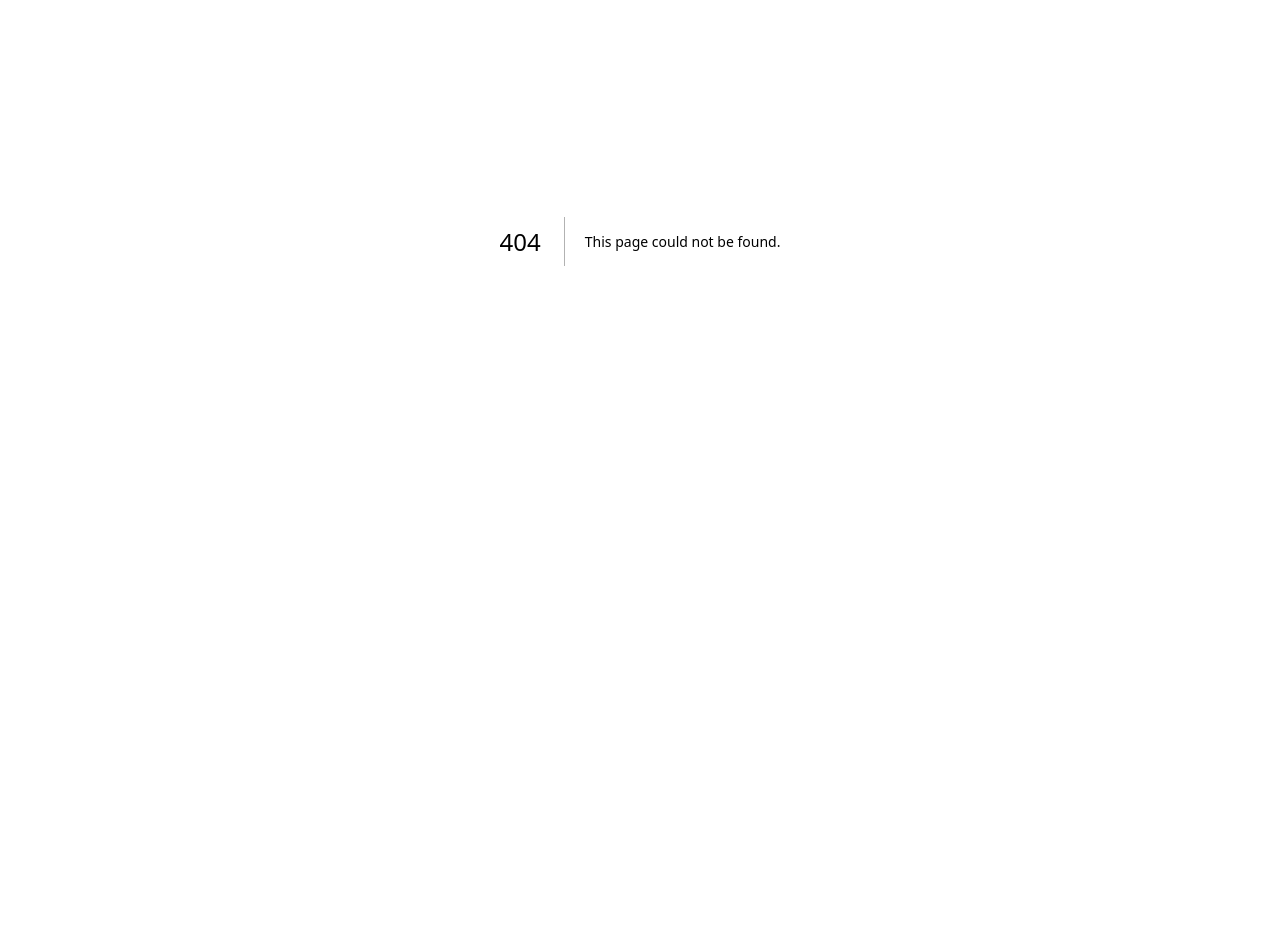
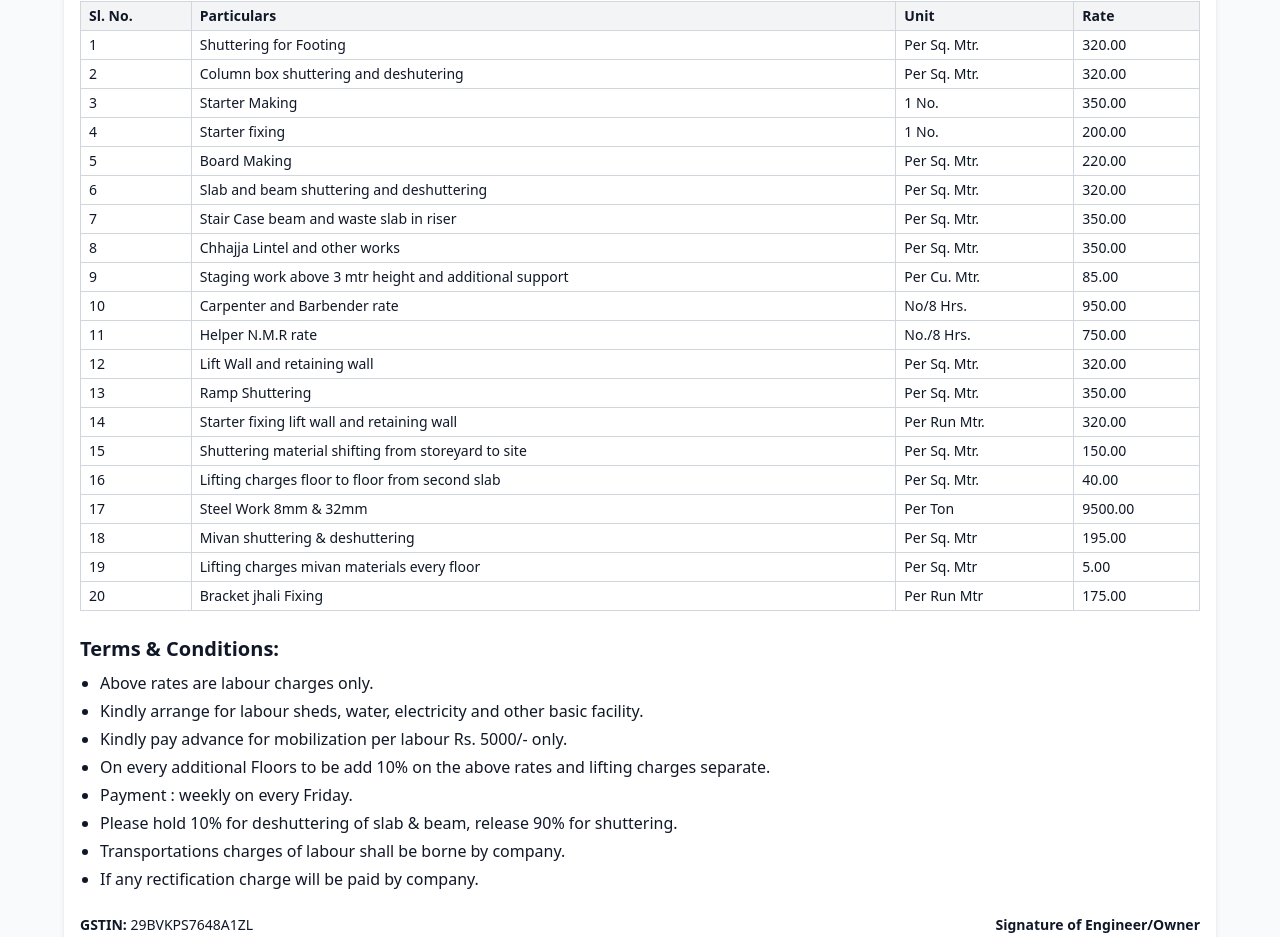
Before and after one commit to smartcraze/surajenterprises.work, a Next.js app: page /get-quote in a window 1280 px wide. Before the commit this address had no page. Shown: the part 159-1096 px from the top of the page. Before the commit the page ends 800 px from the top, so only its background shows below. Built offline with nearby package versions, Linux system fonts and the light colour scheme.

Commit message:
add quation

```diff
--- /dev/null
+++ b/app/get-quote/page.tsx
@@ -0,0 +1,89 @@
+import React from 'react';
+
+const quotationData = [
+    { id: 1, item: 'Shuttering for Footing', unit: 'Per Sq. Mtr.', rate: '320.00' },
+    { id: 2, item: 'Column box shuttering and deshutering', unit: 'Per Sq. Mtr.', rate: '320.00' },
+    { id: 3, item: 'Starter Making', unit: '1 No.', rate: '350.00' },
+    { id: 4, item: 'Starter fixing', unit: '1 No.', rate: '200.00' },
+    { id: 5, item: 'Board Making', unit: 'Per Sq. Mtr.', rate: '220.00' },
+    { id: 6, item: 'Slab and beam shuttering and deshuttering', unit: 'Per Sq. Mtr.', rate: '320.00' },
+    { id: 7, item: 'Stair Case beam and waste slab in riser', unit: 'Per Sq. Mtr.', rate: '350.00' },
+    { id: 8, item: 'Chhajja Lintel and other works', unit: 'Per Sq. Mtr.', rate: '350.00' },
+    { id: 9, item: 'Staging work above 3 mtr height and additional support', unit: 'Per Cu. Mtr.', rate: '85.00' },
+    { id: 10, item: 'Carpenter and Barbender rate', unit: 'No/8 Hrs.', rate: '950.00' },
+    { id: 11, item: 'Helper N.M.R rate', unit: 'No./8 Hrs.', rate: '750.00' },
+    { id: 12, item: 'Lift Wall and retaining wall', unit: 'Per Sq. Mtr.', rate: '320.00' },
+    { id: 13, item: 'Ramp Shuttering', unit: 'Per Sq. Mtr.', rate: '350.00' },
+    { id: 14, item: 'Starter fixing lift wall and retaining wall', unit: 'Per Run Mtr.', rate: '320.00' },
+    { id: 15, item: 'Shuttering material shifting from storeyard to site', unit: 'Per Sq. Mtr.', rate: '150.00' },
+    { id: 16, item: 'Lifting charges floor to floor from second slab', unit: 'Per Sq. Mtr.', rate: '40.00' },
+    { id: 17, item: 'Steel Work 8mm & 32mm', unit: 'Per Ton', rate: '9500.00' },
+    { id: 18, item: 'Mivan shuttering & deshuttering', unit: 'Per Sq. Mtr', rate: '195.00' },
+    { id: 19, item: 'Lifting charges mivan materials every floor', unit: 'Per Sq. Mtr', rate: '5.00' },
+    { id: 20, item: 'Bracket jhali Fixing', unit: 'Per Run Mtr', rate: '175.00' },
+];
+
+const terms = [
+    'Above rates are labour charges only.',
+    'Kindly arrange for labour sheds, water, electricity and other basic facility.',
+    'Kindly pay advance for mobilization per labour Rs. 5000/- only.',
+    'On every additional Floors to be add 10% on the above rates and lifting charges separate.',
+    'Payment : weekly on every Friday.',
+    'Please hold 10% for deshuttering of slab & beam, release 90% for shuttering.',
+    'Transportations charges of labour shall be borne by company.',
+    'If any rectification charge will be paid by company.',
+];
+
+export function QuotationCard() {
+    return (
+        <div className="max-w-6xl mx-auto p-4 bg-white dark:bg-gray-800 shadow-md rounded-lg mt-24 dark:shadow-gray-700">
+            <h1 className="text-2xl font-bold mb-4 text-center text-gray-900 dark:text-white">QUOTATION</h1>
+            <table className="w-full border-collapse border border-gray-300 dark:border-gray-600 text-sm">
+                <thead>
+                    <tr className="bg-gray-100 dark:bg-gray-700">
+                        <th className="border border-gray-300 dark:border-gray-600 px-2 py-1 text-left text-gray-900 dark:text-white">Sl. No.</th>
+                        <th className="border border-gray-300 dark:border-gray-600 px-2 py-1 text-left text-gray-900 dark:text-white">Particulars</th>
+                        <th className="border border-gray-300 dark:border-gray-600 px-2 py-1 text-left text-gray-900 dark:text-white">Unit</th>
+                        <th className="border border-gray-300 dark:border-gray-600 px-2 py-1 text-left text-gray-900 dark:text-white">Rate</th>
+                    </tr>
+                </thead>
+                <tbody>
+                    {quotationData.map((item) => (
+                        <tr key={item.id} className="hover:bg-gray-50 dark:hover:bg-gray-700">
+                            <td className="border border-gray-300 dark:border-gray-600 px-2 py-1 text-gray-900 dark:text-gray-200">{item.id}</td>
+                            <td className="border border-gray-300 dark:border-gray-600 px-2 py-1 text-gray-900 dark:text-gray-200">{item.item}</td>
+                            <td className="border border-gray-300 dark:border-gray-600 px-2 py-1 text-gray-900 dark:text-gray-200">{item.unit}</td>
+                            <td className="border border-gray-300 dark:border-gray-600 px-2 py-1 text-gray-900 dark:text-gray-200">{item.rate}</td>
+                        </tr>
+                    ))}
+                </tbody>
+            </table>
+
+            <h2 className="text-xl font-semibold mt-6 mb-2 text-gray-900 dark:text-white">Terms & Conditions:</h2>
+            <ul className="list-disc pl-5 space-y-1 text-gray-900 dark:text-gray-200">
+                {terms.map((term, idx) => (
+                    <li key={idx}>{term}</li>
+                ))}
+            </ul>
+
+            <div className="mt-6 grid grid-cols-2 gap-4 text-sm text-gray-900 dark:text-gray-200">
+                <div>
+                    <strong>GSTIN:</strong> 29BVKPS7648A1ZL<br />
+                    <strong>PAN No:</strong> BVKPS7648A
+                </div>
+                <div className="text-right">
+                    <p><strong>Signature of Engineer/Owner</strong></p>
+                    <p>Contractor Sign. Agreed to Execute</p>
+                </div>
+            </div>
+        </div>
+    );
+}
+
+export default function Page() {
+    return (
+        <div className="min-h-screen bg-gray-50 dark:bg-gray-900">
+            <QuotationCard />
+        </div>
+    );
+}
--- a/package.json
+++ b/package.json
@@ -29,6 +29,7 @@
     "react-dom": "^19.0.0",
     "react-hook-form": "^7.56.4",
     "react-hot-toast": "^2.5.2",
+    "react-to-pdf": "^2.0.0",
     "tailwind-merge": "^3.3.0",
     "zod": "^3.25.7"
   },
```
Also changed, not shown: 2 other files (tests, documents, lock files or other folders).
